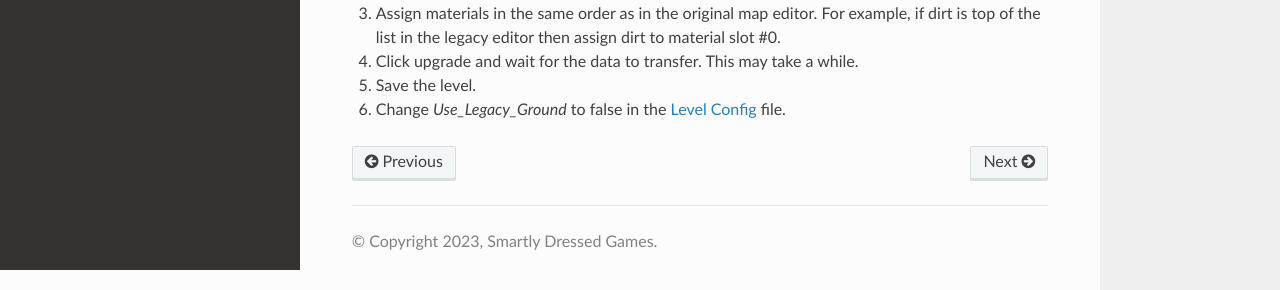
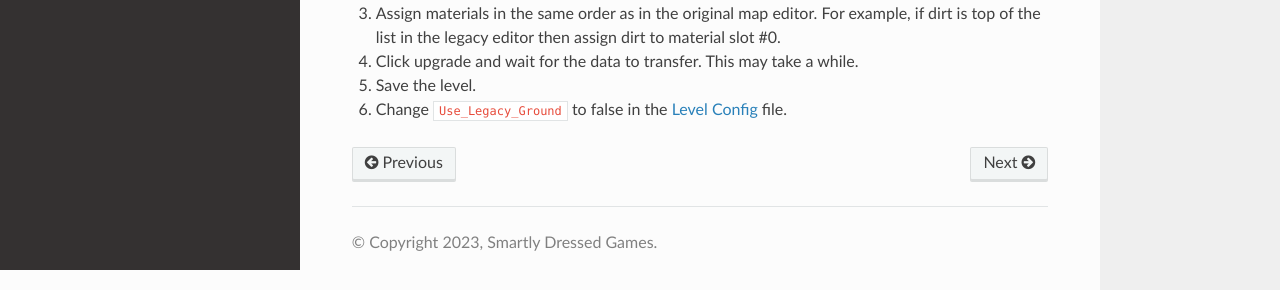
Before and after one commit to MoltonMontro/TestDocs, a Sphinx documentation site: the page built from docs/source/Landscape.rst, in a window 1280 px wide. Shown: the part 630-920 px from the top of the page. Built offline with Sphinx 7.4.7 and the Read the Docs theme 2.0.0, drawn with Linux system fonts in a browser that asks for light colours; pages that are not in the unit, such as notebooks, are missing from menus.

```diff
--- a/docs/source/Landscape.rst
+++ b/docs/source/Landscape.rst
@@ -24,4 +24,4 @@ Upgrade Legacy Terrain to Landscape
 3. Assign materials in the same order as in the original map editor. For example, if dirt is top of the list in the legacy editor then assign dirt to material slot #0.
 4. Click upgrade and wait for the data to transfer. This may take a while.
 5. Save the level.
-6. Change `Use_Legacy_Ground` to false in the `Level Config <LevelConfig.md>`_ file.
+6. Change ``Use_Legacy_Ground`` to false in the `Level Config <LevelConfig.md>`_ file.
```
